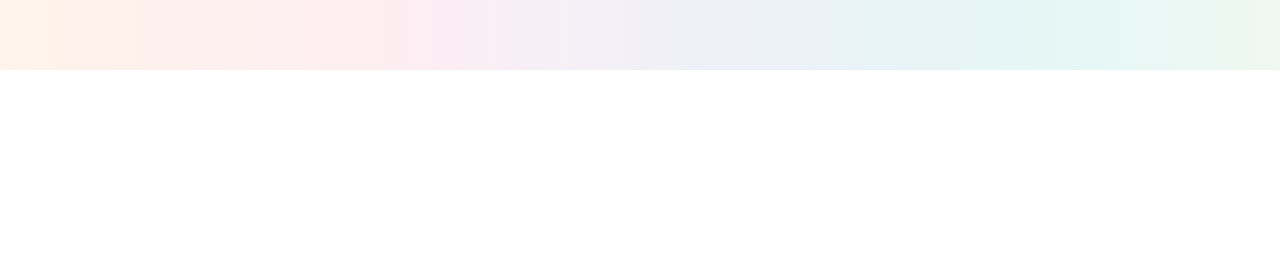
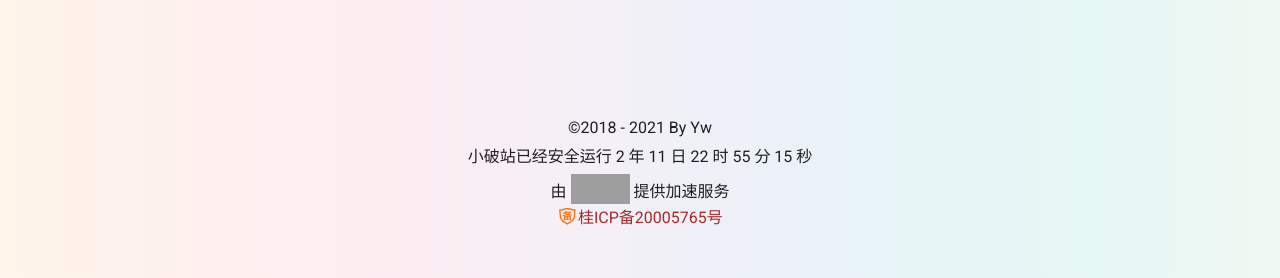
Before and after one commit to jaslli/vue-blog, a Vue app: page / in a window 1280 px wide. Shown: the part 1842-2120 px from the top of the page. Before the commit the page ends 1912 px from the top, so only its background shows below. Built offline with nearby package versions, Linux system fonts and the light colour scheme; grey boxes are pictures that could not be loaded.

Commit message:
添加了页脚组件

```diff
--- /dev/null
+++ b/src/layout/Footer.vue
@@ -0,0 +1,129 @@
+<template>
+  <v-footer color="transparent">
+    <div class="footer-container d-flex flex-column align-center">
+      <div>©{{ createdTime }} - {{ nowTime }} By Yw</div>
+      <div>
+        小破站已经安全运行 {{ year }} 年 {{ day }} 日 {{ hour }} 时
+        {{ minute }} 分 {{ second }} 秒
+      </div>
+      <div class="cdn">
+        由
+        <a href="https://www.upyun.com/?utm_source=lianmeng&utm_medium=referra">
+          <img src="https://img.yww52.com/cdnlogo.png" />
+        </a>
+        提供加速服务
+      </div>
+      <div class="icp">
+        <svg class="icon" aria-hidden="true">
+          <use xlink:href="#iconbeian" />
+        </svg>
+        <a href="https://beian.miit.gov.cn/">{{icp}}</a>
+      </div>
+    </div>
+  </v-footer>
+</template>
+
+<script>
+export default {
+  name: "Footer",
+  data() {
+    return {
+      createdTime: 2018,
+      nowTime: 0,
+      icp: "桂ICP备20005765号",
+      year: 0,
+      day: 0,
+      hour: 0,
+      minute: 0,
+      second: 0,
+    };
+  },
+  watch: {
+    year() {},
+    day() {},
+    hour() {},
+    minute() {},
+    second() {},
+  },
+  mounted: function () {
+    this.running();
+  },
+  created: function () {
+    this.nowTime = new Date().getFullYear();
+  },
+  methods: {
+    // 计时器
+    running: function () {
+      let create_time = Math.round(
+        new Date(18200 * 24 * 60 * 60 * 1000).getTime() / 1000
+      );
+      let timestamp = Math.round(
+        (new Date().getTime() + 8 * 60 * 60 * 1000) / 1000
+      );
+      let second = timestamp - create_time;
+      if (second >= 365 * 24 * 3600) {
+        this.year = parseInt(second / (365 * 24 * 3600));
+        second %= 365 * 24 * 3600;
+      }
+      if (second >= 24 * 3600) {
+        this.day = parseInt(second / (24 * 3600));
+        second %= 24 * 3600;
+      }
+      if (second >= 3600) {
+        this.hour = parseInt(second / 3600);
+        second %= 3600;
+      }
+      if (second >= 60) {
+        this.minute = parseInt(second / 60);
+        second %= 60;
+      }
+      if (second > 0) {
+        this.second = second;
+      }
+      const that = this;
+      // 递归
+      setTimeout(function () {
+        that.running();
+      }, 1000);
+    },
+  },
+};
+</script>
+
+<style scoped>
+.footer-container {
+  width: 100%;
+  padding: 40px 20px;
+}
+
+.footer-container div {
+    margin-bottom: 5px;
+}
+
+.footer-container .cdn {
+    height: 24px;
+}
+
+.footer-container .cdn img {
+  width: 59px;
+  height: 30px;
+  vertical-align: bottom;
+}
+
+.footer-container .icp {
+    margin-top: 3px;
+}
+
+.footer-container .icp a{
+    color: brown;
+    text-decoration: none;
+}
+
+.icon {
+  width: 1.3em;
+  height: 1.3em;
+  fill: currentColor;
+  vertical-align: -0.25em;
+  overflow: hidden;
+}
+</style>
--- a/src/layout/TopBar.vue
+++ b/src/layout/TopBar.vue
@@ -29,11 +29,7 @@
       电脑的导航栏
       仅在xs的大小隐藏 class="hidden-xs-only"
     -->
-    <v-app-bar
-      app
-      hide-on-scroll
-      flat
-    >
+    <v-app-bar color="transparent" app hide-on-scroll flat>
       <v-container class="top-container" fluid>
         <!-- 标题 -->
         <router-link to="/" class="link"> yww </router-link>
@@ -91,7 +87,7 @@ export default {
   name: "TopBar",
   data() {
     return {};
-  }
+  },
 };
 </script>
 
--- a/src/layout/index.vue
+++ b/src/layout/index.vue
@@ -6,14 +6,16 @@
     <v-main>
       <router-view :key="$route.fullPath" />
     </v-main>
+    <Footer></Footer>
   </v-app>
 </template>
 
 <script>
 import TopBar from "./TopBar.vue";
+import Footer from "./Footer.vue"
 
 export default {
-  components: { TopBar },
+  components: { TopBar, Footer },
   data: () => ({}),
 };
 </script>
```
Also changed, not shown: src/assets/iconfont.js.
